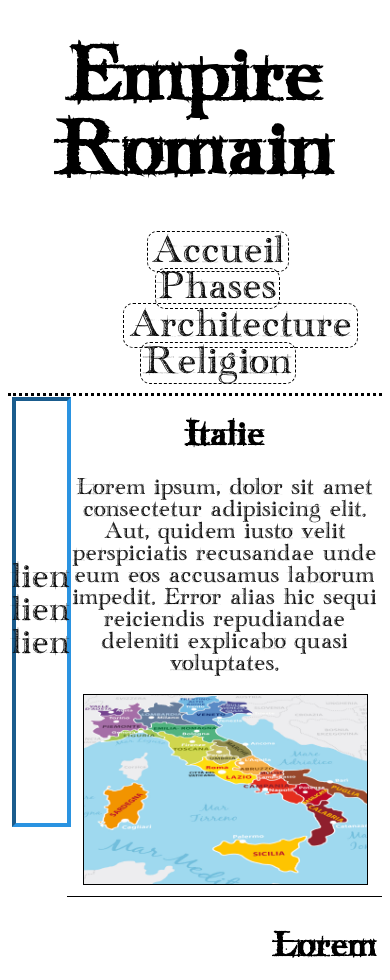
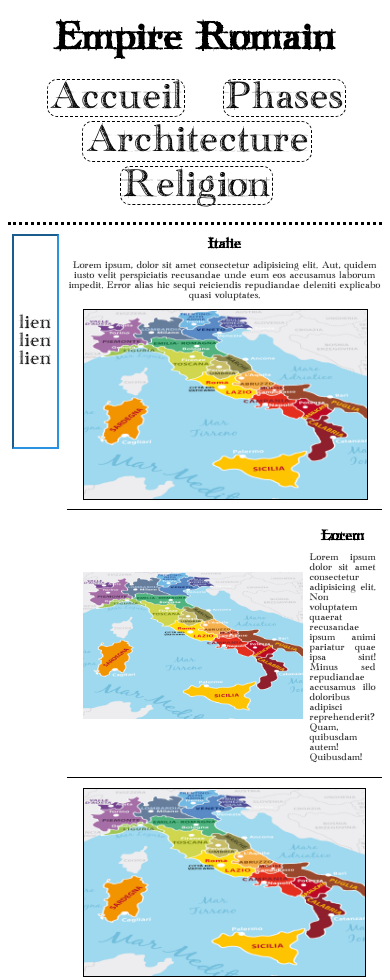
Before and after one commit to Baloo54/Empire_Romain, a plain HTML site: page index.html in a window 390 px wide. Shown: the top 980 px of the page. Drawn offline with Linux system fonts and the light colour scheme.

Commit message:
responsive

```diff
--- a/css/article.css
+++ b/css/article.css
@@ -7,7 +7,8 @@
 }
 .article1, .article2, .article3, .article4{
     grid-column: 2;
-    margin-bottom: 3%;
+    margin-bottom: 2%;
+    margin-top: 1%;
     padding-bottom: 2%;
     margin-left: 1%;
     border-bottom: solid black 1px;
@@ -17,6 +18,10 @@
     font-family: 'handwriting-draft_free-version';
 }
 
+h2{
+    font-size: 1.5em;
+    text-align: center;
+}
 /* article 1 et article 4 */
 
 .article1, .article4{
@@ -41,9 +46,7 @@
 .article1 .text, .article4 .text{
     margin: 0% 2% 0% 2%;
 }
-.article1 .text h2, .article4 .text h2{
-    text-align: center;
-}
+
 
 /* article 3 et article 2*/
 .article3, .article2{
@@ -56,11 +59,6 @@
     border: solid black 1px;
     margin: 0% 5% 0% 5%;
 }
-.article3 h2, .article2 h2{
-    font-size: 1.5em;
-    font-family: 'handwriting-draft_free-version';
-    text-align: center;
-}
 .article3 p, .article2 p{
     text-align: center;
 }
--- a/css/responsive.css
+++ b/css/responsive.css
@@ -1,3 +1,4 @@
+/*responsive pour écran*/
 @media screen and (min-width:1500px){
     nav{
         width: 70%;
@@ -7,10 +8,56 @@
     .article1 img , .article4 img{
         border: none;
     }
-    header ul{
-        margin: 3% 20% 3% 20%;
+    header ul {
+        margin: 3% 5% 3% 5%;
     }
     header a{
-        padding: 2%;
+        padding: 1%;
+        font-size: 1.5;
+    }
+    h2{
+        font-size: 1.2;
+    }
+    header li{
+        margin: auto;
+        margin-bottom: 2%;
+    }
+    .text{
+        font-size: 1em;
+    }
+    header h1{
+        font-size: 3em;
     }
 }
+/*responsive pour téléphone et tablette*/
+@media screen and (max-width:900px) {
+    .barnav{
+        height: 25%;
+        margin-top: 2%;
+        margin-left: 1%;
+        width: 11%;
+    }
+    nav{
+        border: inset #2a93e1 2px;
+    }
+    nav a{
+        font-size: 1em;
+    }
+}
+@media screen and (max-width:450px) {
+    header h1{
+        font-size: 2em;
+    }
+    header ul{
+        padding-left:0px;
+    }
+    .article4 img{
+        margin-right: 0%;
+    }
+    .article1 img, .article4 img{
+        max-width: 70%;
+    }
+    .text{
+        font-size: 0.5em;
+    }
+}
```
